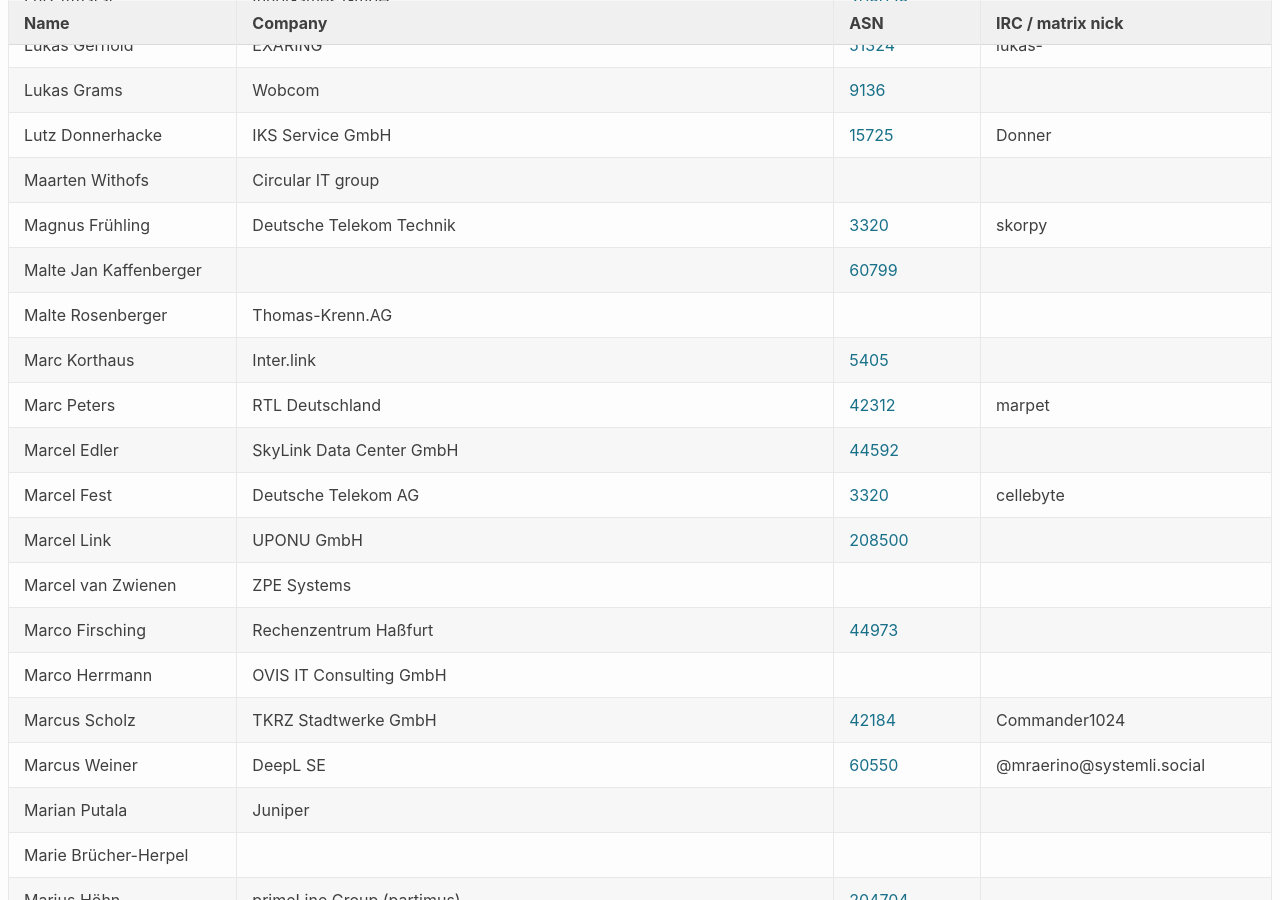
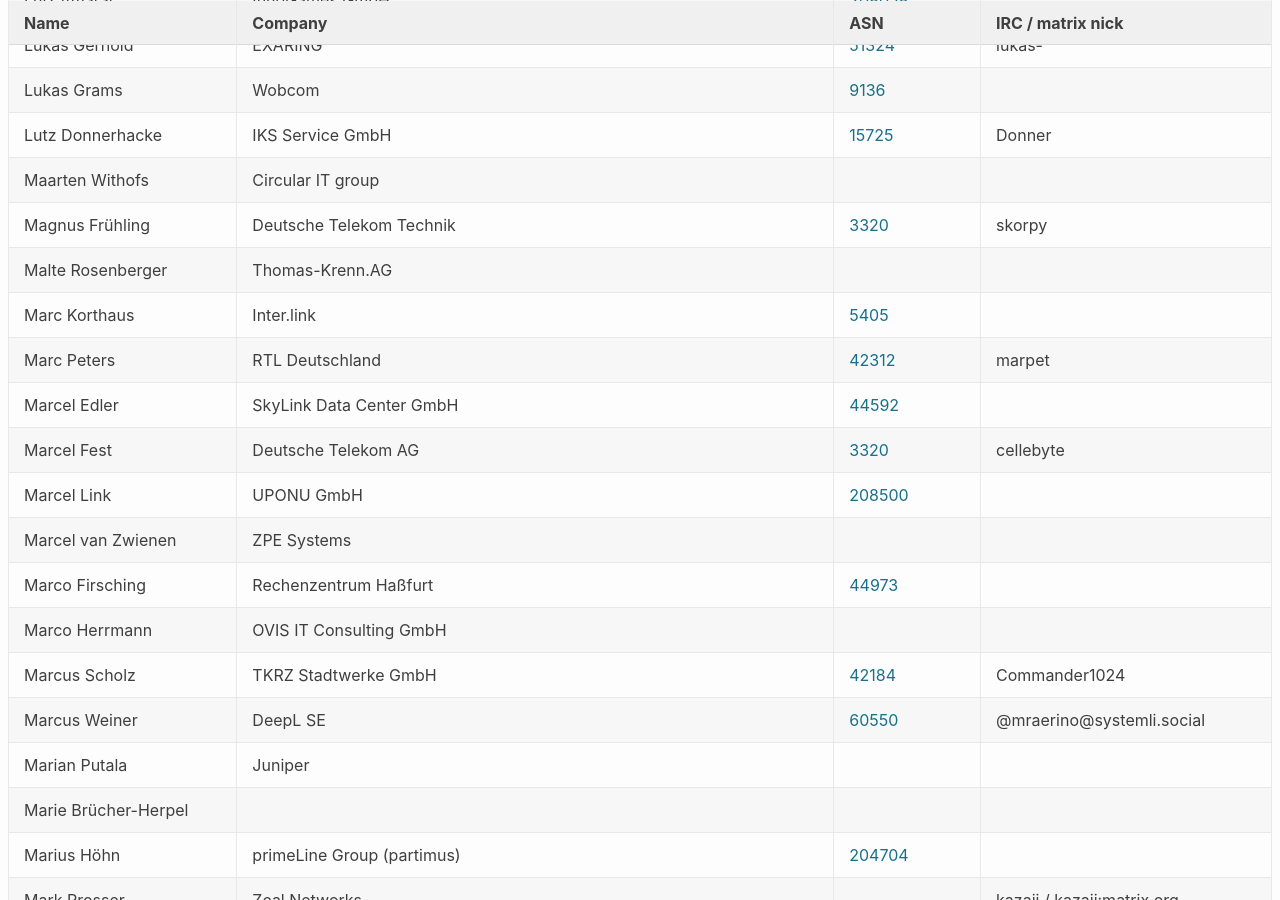
Before and after one commit to denog/pretix-attendeelist, a Jekyll site: the page built from denog16/index.markdown, in a window 1280 px wide and 900 px high, scrolled down 5872 px. Built offline with Jekyll 4.4.1, drawn with Linux system fonts in a browser that asks for light colours.

Commit message:
Latest data: Thu Sep 12 22:10:37 UTC 2024

```diff
--- a/_data/attendees_denog16_onsite.json
+++ b/_data/attendees_denog16_onsite.json
@@ -792,12 +792,6 @@
     "asn": null
   },
   {
-    "name": "Malte Jan Kaffenberger",
-    "company": null,
-    "irc": null,
-    "asn": "60799"
-  },
-  {
     "name": "Malte Rosenberger",
     "company": "Thomas-Krenn.AG",
     "irc": null,
```
